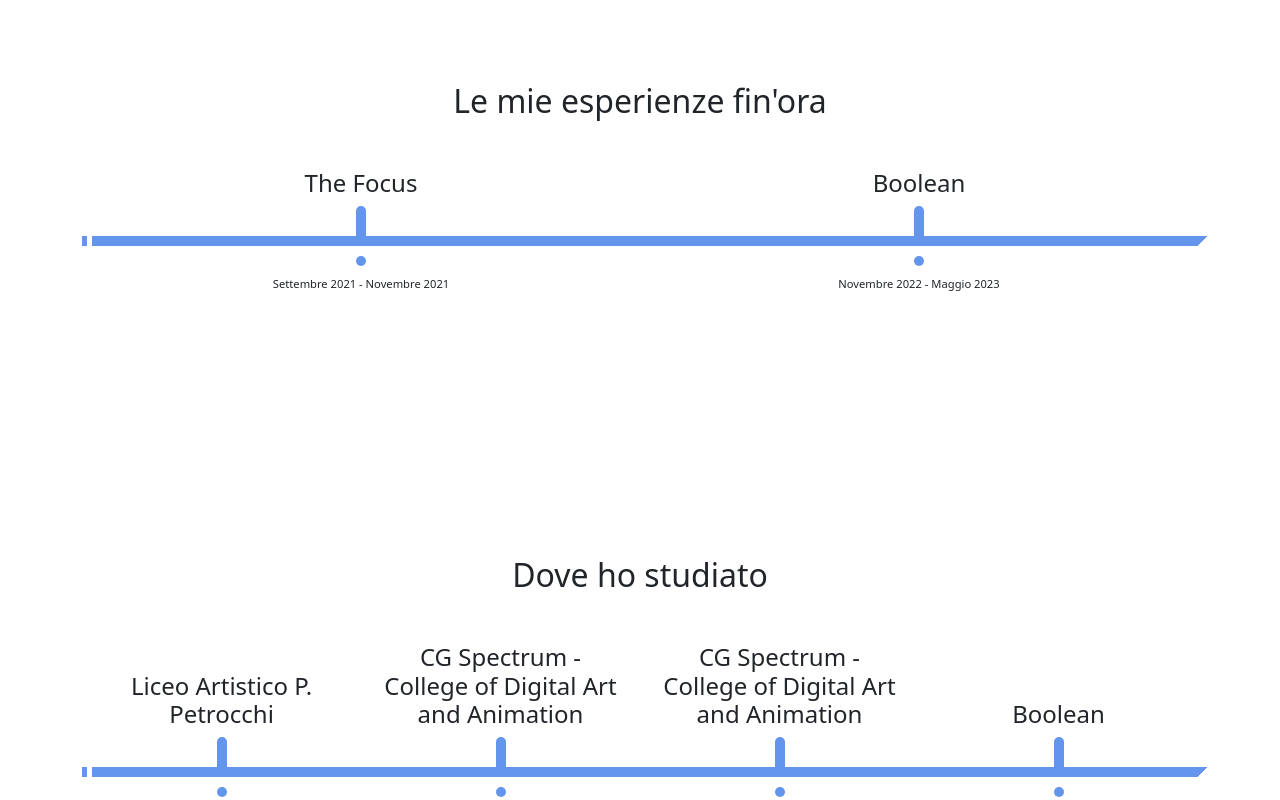
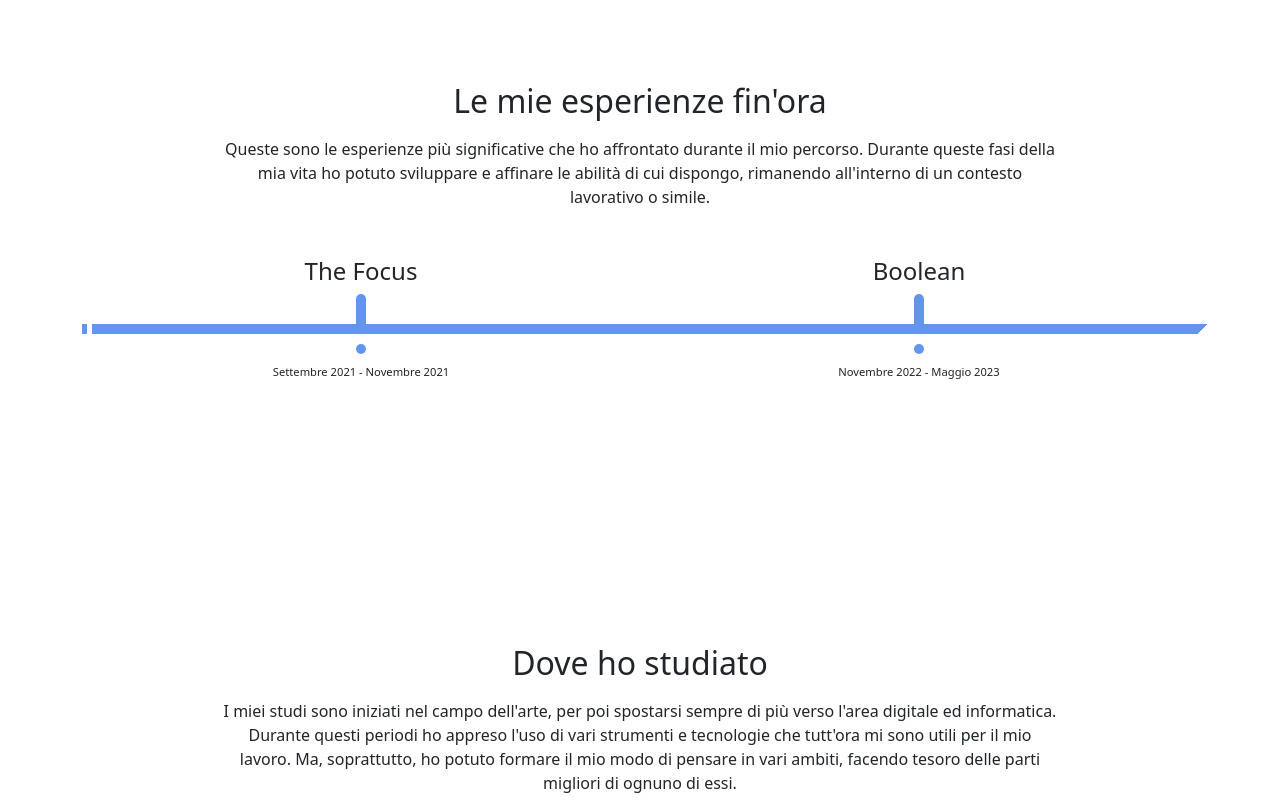
Before and after one commit to LorenzoNicco/LorenzoNicco.github.io, a Vue app: page /bio in a window 1280 px wide. Shown: the part 1160-1960 px from the top of the page. Built offline with nearby package versions, Linux system fonts and the light colour scheme.

Commit message:
Add descrizioni

```diff
--- a/src/pages/AppBio.vue
+++ b/src/pages/AppBio.vue
@@ -95,7 +95,11 @@
 
         <section id="experiences" class="container my-section-padding">
             <div class="row g-0">
-                <h2 class="col-12 text-center mb-5">Le mie esperienze fin'ora</h2>
+                <div class="col-12 mb-5">
+                    <h2 class="text-center mb-3">Le mie esperienze fin'ora</h2>
+
+                    <p class="text-center w-75 m-auto">Queste sono le esperienze più significative che ho affrontato durante il mio percorso. Durante queste fasi della mia vita ho potuto sviluppare e affinare le abilità di cui dispongo, rimanendo all'interno di un contesto lavorativo o simile.</p>
+                </div>
 
                 <RoadmapSection
                  v-for="data in data.experiences"
@@ -106,7 +110,11 @@
 
         <section id="education" class="container my-section-padding">
             <div class="row g-0">
-                <h2 class="col-12 text-center mb-5">Dove ho studiato</h2>
+                <div class="col-12 mb-5">
+                    <h2 class="text-center mb-3">Dove ho studiato</h2>
+
+                    <p class="text-center w-75 m-auto">I miei studi sono iniziati nel campo dell'arte, per poi spostarsi sempre di più verso l'area digitale ed informatica. Durante questi periodi ho appreso l'uso di vari strumenti e tecnologie che tutt'ora mi sono utili per il mio lavoro. Ma, soprattutto, ho potuto formare il mio modo di pensare in vari ambiti, facendo tesoro delle parti migliori di ognuno di essi.</p>
+                </div>
 
                 <RoadmapSection
                 v-for="data in data.education"
@@ -114,6 +122,8 @@
                 />
             </div>
         </section>
+
+        <router-link class="my-button m-auto mb-5" :to="{ name: 'home'}">Torna alla home</router-link>
     </main>
 </template>
 
```
Also changed, not shown: src/components/RoadmapSection.vue (+0 -8 lines).
